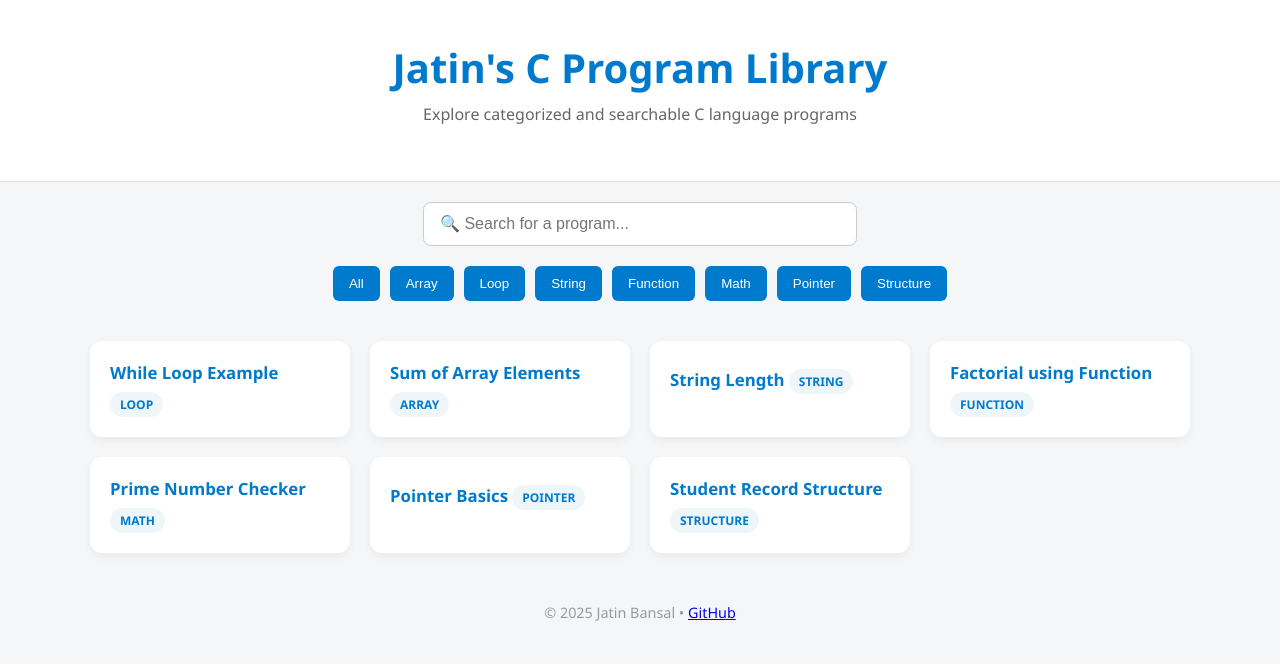
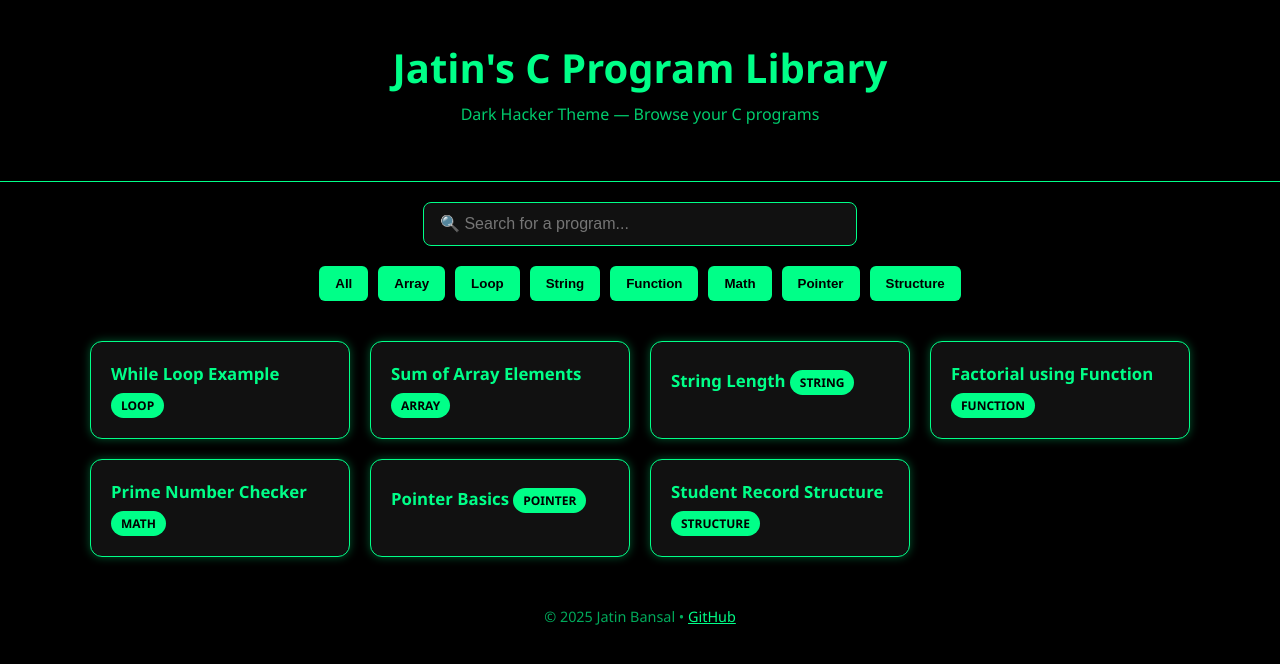
Before and after one commit to jatin-bansal-22/C_Programe, a plain HTML site: page index.html in a window 1280 px wide. Drawn offline with Linux system fonts and the light colour scheme.

Commit message:
Update index.html

```diff
--- a/index.html
+++ b/index.html
@@ -6,29 +6,28 @@
   <title>Jatin's C Programs</title>
   <style>
     body {
-      font-family: 'Segoe UI', sans-serif;
+      font-family: 'Segoe UI', monospace;
       margin: 0;
-      background: #f4f6f8;
-      color: #333;
+      background: #000000;
+      color: #00ff88;
     }
 
     header {
-      background: #ffffff;
       padding: 40px 20px;
       text-align: center;
-      border-bottom: 1px solid #e0e0e0;
+      border-bottom: 1px solid #00ff88;
     }
 
     header h1 {
       margin: 0;
-      color: #007acc;
       font-size: 2.5rem;
+      color: #00ff88;
     }
 
     header p {
       font-size: 1rem;
       margin-top: 8px;
-      color: #666;
+      color: #00ff88cc;
     }
 
     .search-container {
@@ -40,9 +39,12 @@
       width: 90%;
       max-width: 400px;
       padding: 12px 16px;
-      border: 1px solid #ccc;
+      background: #111;
+      color: #00ff88;
+      border: 1px solid #00ff88;
       border-radius: 8px;
       font-size: 16px;
+      outline: none;
     }
 
     .category-buttons {
@@ -54,18 +56,18 @@
     }
 
     .category-buttons button {
-      background-color: #007acc;
+      background-color: #00ff88;
       border: none;
       padding: 10px 16px;
-      color: #fff;
+      color: #000;
       border-radius: 6px;
       cursor: pointer;
-      font-weight: 500;
-      transition: background 0.2s ease;
+      font-weight: 600;
+      transition: 0.2s ease;
     }
 
     .category-buttons button:hover {
-      background-color: #005f99;
+      background-color: #00cc66;
     }
 
     .grid {
@@ -78,29 +80,35 @@
     }
 
     .card {
-      background-color: white;
+      background-color: #111;
+      border: 1px solid #00ff88;
       border-radius: 12px;
       padding: 20px;
-      box-shadow: 0 4px 8px rgba(0, 0, 0, 0.05);
-      transition: transform 0.2s ease;
+      box-shadow: 0 0 10px #00ff8855;
+      transition: transform 0.2s ease, box-shadow 0.3s ease;
     }
 
     .card:hover {
-      transform: scale(1.02);
+      transform: scale(1.03);
+      box-shadow: 0 0 20px #00ff88;
     }
 
     .card a {
-      color: #007acc;
+      color: #00ff88;
       text-decoration: none;
       font-size: 1.05rem;
       font-weight: bold;
     }
 
+    .card a:hover {
+      text-decoration: underline;
+    }
+
     .tag {
       display: inline-block;
       margin-top: 8px;
-      background-color: #eef6fa;
-      color: #007acc;
+      background-color: #00ff88;
+      color: #000;
       padding: 4px 10px;
       border-radius: 50px;
       font-size: 0.75rem;
@@ -111,7 +119,7 @@
     footer {
       text-align: center;
       padding: 30px;
-      color: #999;
+      color: #00ff88aa;
       font-size: 0.9rem;
     }
   </style>
@@ -120,7 +128,7 @@
 
 <header>
   <h1>Jatin's C Program Library</h1>
-  <p>Explore categorized and searchable C language programs</p>
+  <p>Dark Hacker Theme — Browse your C programs</p>
 </header>
 
 <div class="search-container">
@@ -170,7 +178,7 @@
 </div>
 
 <footer>
-  © 2025 Jatin Bansal • <a href="https://github.com/jatinbansal" target="_blank">GitHub</a>
+  © 2025 Jatin Bansal • <a href="https://github.com/jatinbansal" target="_blank" style="color:#00ff88;">GitHub</a>
 </footer>
 
 <script>
```
